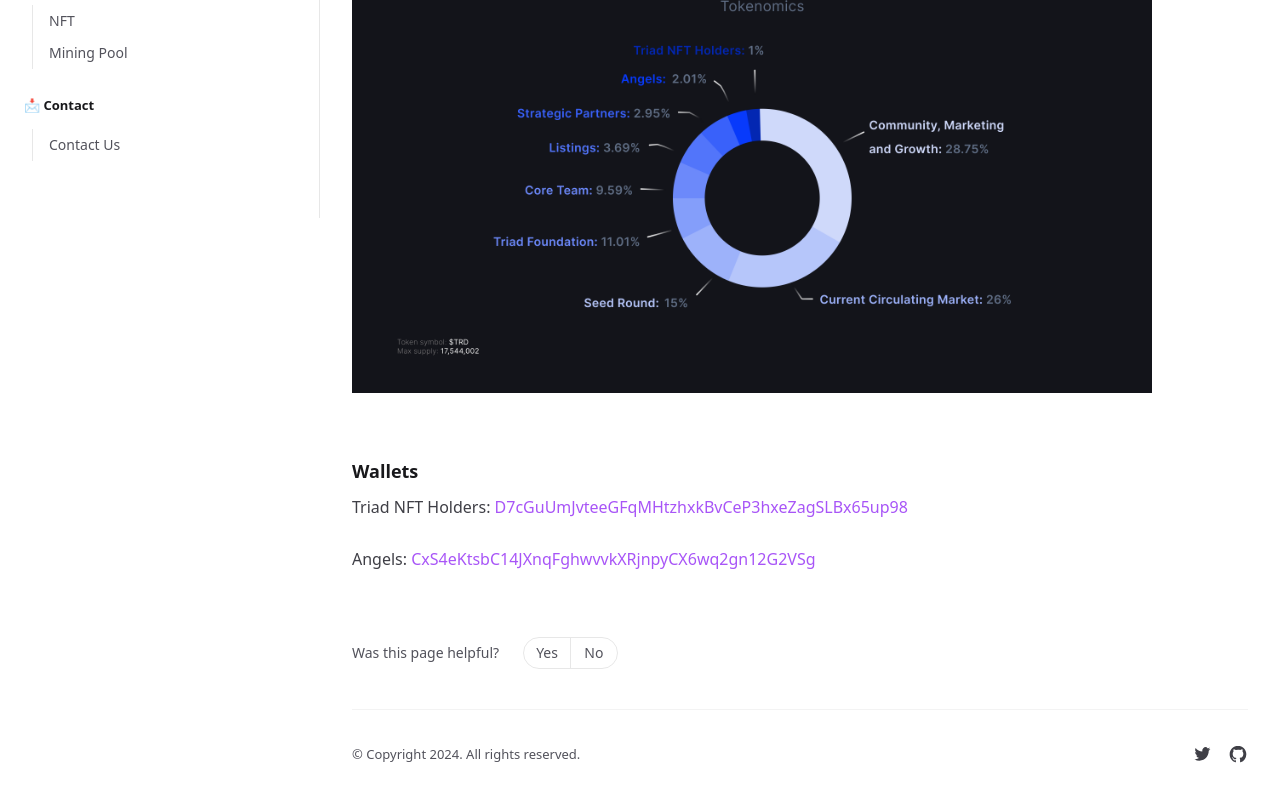
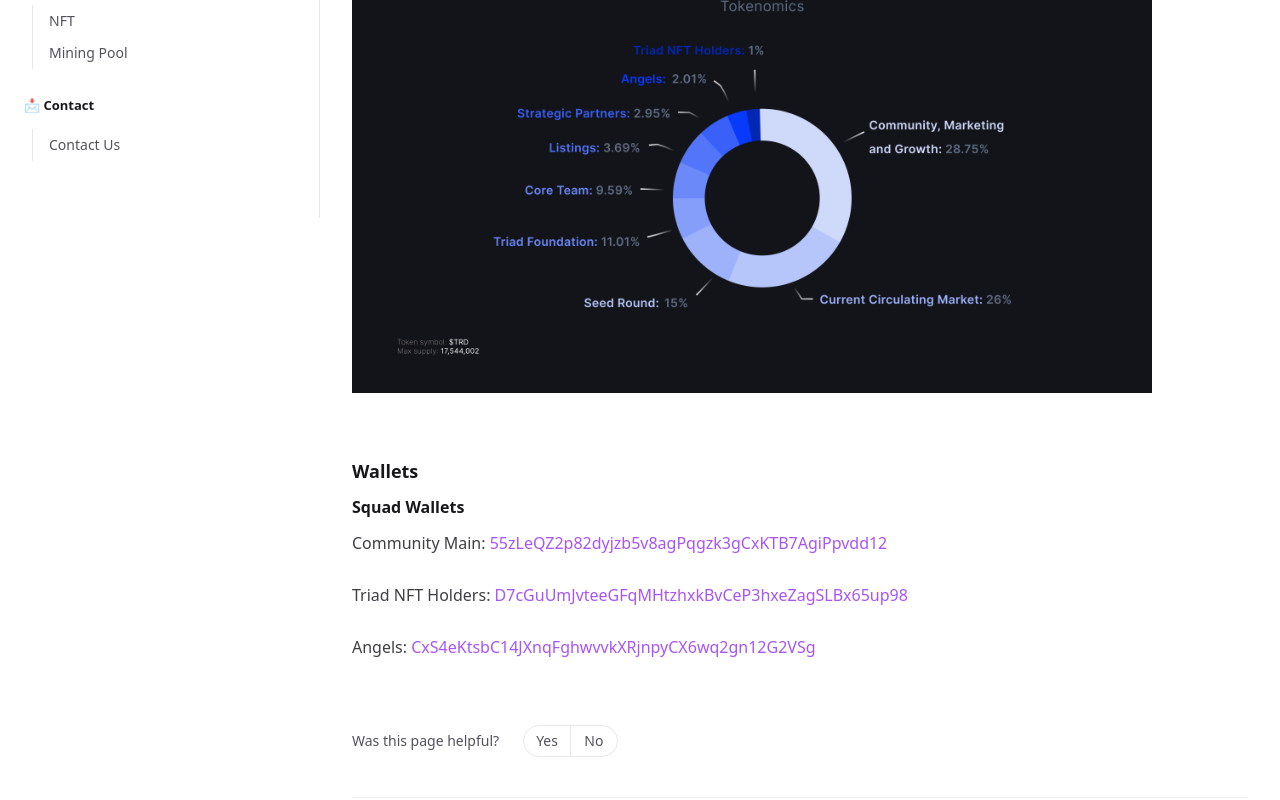
Before and after one commit to triadxyz/docs, a Next.js app: page /tokenomics in a window 1280 px wide. Shown: the part 582-1382 px from the top of the page. Built offline with nearby package versions, Linux system fonts and the light colour scheme.

Commit message:
add community

```diff
--- a/src/pages/tokenomics.mdx
+++ b/src/pages/tokenomics.mdx
@@ -16,6 +16,10 @@ The total supply of $TRD is 17,540,552.81
 
 ## Wallets
 
+### Squad Wallets
+
+Community Main: [55zLeQZ2p82dyjzb5v8agPqgzk3gCxKTB7AgiPpvdd12](https://solscan.io/address/55zLeQZ2p82dyjzb5v8agPqgzk3gCxKTB7AgiPpvdd12)
+
 Triad NFT Holders: [D7cGuUmJvteeGFqMHtzhxkBvCeP3hxeZagSLBx65up98](https://solscan.io/address/D7cGuUmJvteeGFqMHtzhxkBvCeP3hxeZagSLBx65up98)
 
 Angels: [CxS4eKtsbC14JXnqFghwvvkXRjnpyCX6wq2gn12G2VSg](https://solscan.io/address/CxS4eKtsbC14JXnqFghwvvkXRjnpyCX6wq2gn12G2VSg)
```
